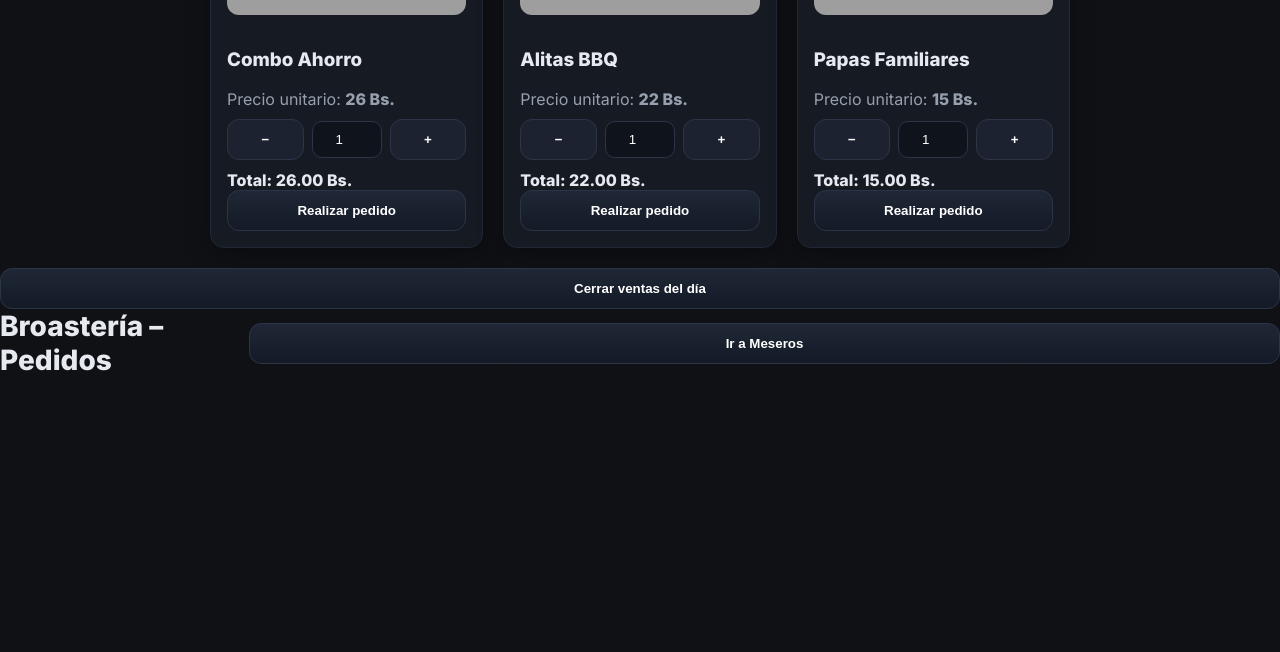
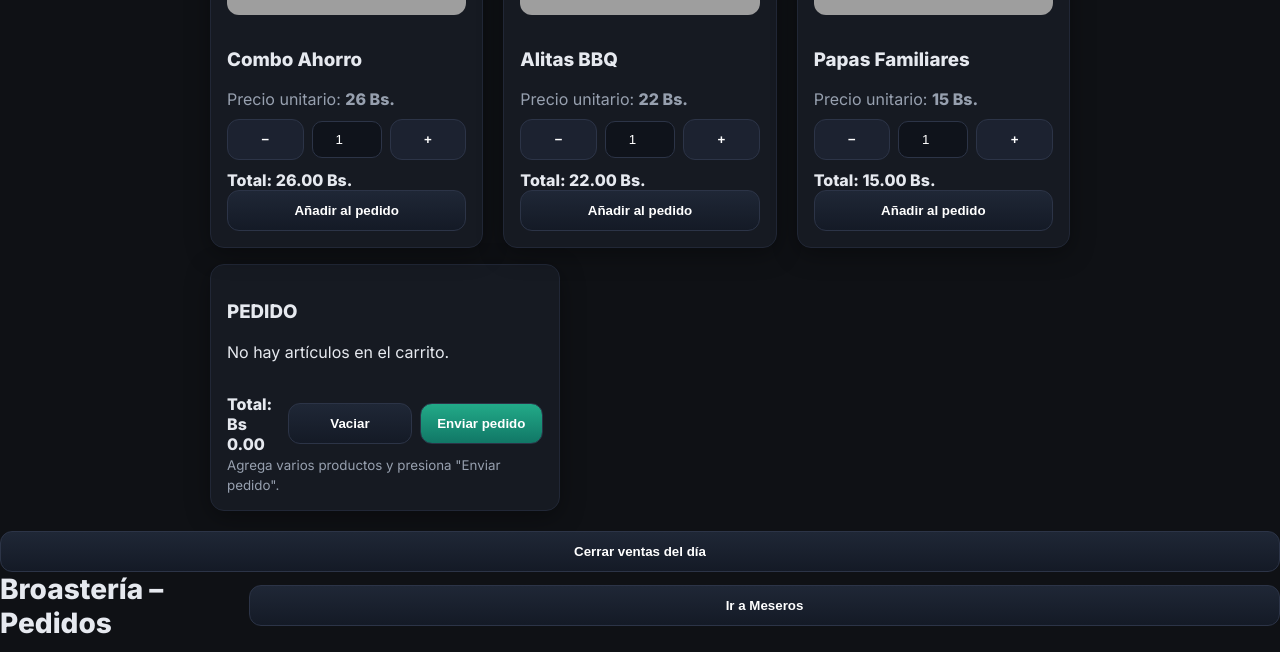
Before and after one commit to eddyNTR/Restaurante, a Flask app: page / in a window 1280 px wide. Shown: the part 360-1012 px from the top of the page. Before the commit the page ends 731 px from the top, so only its background shows below. Run offline with Flask 3, Linux system fonts and the light colour scheme; grey boxes are pictures that could not be loaded.

Commit message:
añadido lista de pedidos

```diff
--- a/static/main.js
+++ b/static/main.js
@@ -1,4 +1,4 @@
-// static/main.js (reemplaza el anterior)
+// static/main.js (archivo completo, pegar reemplazando el anterior)
 
 // --- CONFIG ---
 const GAS_EXEC_URL =
@@ -85,7 +85,6 @@ async function sendOrder(payload) {
     const gasResp = await sendToGAS(payload);
 
     // 2) NOTIFICAR al tablero (Flask) en paralelo (no bloqueante)
-    //    intentamos siempre, aunque GAS haya fallado (para que meseros vean la comanda)
     sendToFlask(payload)
       .then((fResp) => {
         if (!fResp.ok)
@@ -110,7 +109,173 @@ async function sendOrder(payload) {
   }
 }
 
-// --- Lógica de tarjetas (mantiene tu comportamiento actual) ---
+// ------------------ CARRITO ------------------
+// carrito en memoria
+const CART = []; // {id,item,qty,unitPrice,totalPrice}
+
+// helper: encuentra índice por item (nombre exacto)
+function findInCart(item) {
+  return CART.findIndex((x) => x.item === item);
+}
+
+function addToCart(item, qty, unitPrice) {
+  qty = parseInt(qty || 1, 10);
+  const idx = findInCart(item);
+  if (idx === -1) {
+    CART.push({
+      id: Math.random().toString(36).slice(2, 9),
+      item,
+      qty,
+      unitPrice: Number(unitPrice) || 0,
+      totalPrice: (Number(unitPrice) || 0) * qty,
+    });
+  } else {
+    CART[idx].qty += qty;
+    CART[idx].totalPrice = CART[idx].qty * (Number(unitPrice) || 0);
+  }
+  renderCart();
+}
+
+function removeFromCart(itemId) {
+  const i = CART.findIndex((x) => x.id === itemId);
+  if (i !== -1) {
+    CART.splice(i, 1);
+    renderCart();
+  }
+}
+
+function updateQty(itemId, newQty) {
+  const i = CART.findIndex((x) => x.id === itemId);
+  if (i !== -1) {
+    CART[i].qty = Math.max(1, parseInt(newQty || 1, 10));
+    CART[i].totalPrice = CART[i].qty * (Number(CART[i].unitPrice) || 0);
+    renderCart();
+  }
+}
+
+function clearCart() {
+  CART.length = 0;
+  renderCart();
+}
+
+function renderCart() {
+  const list = document.getElementById("cartList");
+  const totalSpan = document.getElementById("cartTotal");
+  if (!list) return;
+  if (CART.length === 0) {
+    list.innerHTML = "No hay artículos en el carrito.";
+    totalSpan.textContent = "0.00";
+    return;
+  }
+  let html = '<div style="display:flex;flex-direction:column;gap:8px">';
+  let total = 0;
+  CART.forEach((it) => {
+    total += Number(it.totalPrice || 0);
+    html += `
+      <div style="display:flex;gap:8px;align-items:center;justify-content:space-between;">
+        <div style="flex:1">
+          <strong>${it.item}</strong><br/>
+          <small class="muted">Bs ${Number(it.unitPrice).toFixed(2)} c/u</small>
+        </div>
+        <div style="display:flex;gap:6px;align-items:center;">
+          <input data-id="${
+            it.id
+          }" class="cart-qty" type="number" min="1" value="${
+      it.qty
+    }" style="width:64px;text-align:center;padding:6px;border-radius:6px;background:#0f131b;border:1px solid #2c3447;color:#fff;">
+          <div style="width:80px;text-align:right">Bs ${Number(
+            it.totalPrice
+          ).toFixed(2)}</div>
+          <button data-id="${
+            it.id
+          }" class="cart-remove quick-btn" style="width:42px;padding:6px">×</button>
+        </div>
+      </div>
+    `;
+  });
+  html += "</div>";
+  list.innerHTML = html;
+  totalSpan.textContent = total.toFixed(2);
+
+  // attach events
+  document.querySelectorAll(".cart-remove").forEach((b) => {
+    b.onclick = () => removeFromCart(b.dataset.id);
+  });
+  document.querySelectorAll(".cart-qty").forEach((i) => {
+    i.onchange = (ev) => updateQty(i.dataset.id, ev.target.value);
+  });
+}
+
+// attachAddToCart: vincula un botón de tarjeta para que agregue al carrito
+function attachAddToCart(orderBtn, item, qtyInput, price) {
+  if (!orderBtn) return;
+  orderBtn.addEventListener("click", () => {
+    const q = parseInt(qtyInput.value || "1", 10);
+    addToCart(item, q, price);
+    showToast("Artículo agregado al carrito");
+  });
+}
+
+// --------- Envío del carrito (un solo botón) ---------
+async function sendCartAsSummary() {
+  // Opción A: enviar UNA FILA resumen -> item = "2x Pollo, 1x Combo", quantity = totalItems, price = total
+  if (CART.length === 0) {
+    showToast("El carrito está vacío");
+    return;
+  }
+  const total = CART.reduce((s, i) => s + (Number(i.totalPrice) || 0), 0);
+  const totalItems = CART.reduce((s, i) => s + Number(i.qty || 0), 0);
+  const itemSummary = CART.map((i) => `${i.qty}x ${i.item}`).join(" • ");
+  const payload = {
+    item: itemSummary,
+    quantity: totalItems,
+    notes: "",
+    price: total.toFixed(2),
+  };
+
+  // 1) enviar a GAS (form-urlencoded via sendToGAS helper)
+  setLoading(true);
+  try {
+    const gasResp = await sendToGAS(payload); // tu función existente (intenta proxy si falla)
+    // 2) notificar al Flask (tablero) – usamos la copia JSON
+    sendToFlask(payload).catch(() => {});
+    if (!gasResp.ok) {
+      showToast(
+        "❌ Error al guardar en Sheets: " +
+          (gasResp.error || gasResp.message || "")
+      );
+      return;
+    }
+    showToast("✅ Pedido enviado: " + itemSummary);
+    clearCart();
+  } catch (err) {
+    console.error(err);
+    showToast("❌ " + err.message);
+  } finally {
+    setLoading(false);
+  }
+}
+
+// Opcional: Opción B — enviar cada item como fila separada (descomenta/usa si prefieres)
+// async function sendCartAsMultipleRows() {
+//   setLoading(true);
+//   try {
+//     for (const it of CART) {
+//       const payload = { item: it.item, quantity: it.qty, notes:"", price: (it.totalPrice).toFixed(2) };
+//       await sendToGAS(payload);
+//       await sendToFlask(payload); // no bloquear, pero aquí lo hacemos secuencial
+//     }
+//     showToast("✅ Pedido enviado (varias filas)");
+//     clearCart();
+//   } catch (err) {
+//     console.error(err);
+//     showToast("❌ " + err.message);
+//   } finally {
+//     setLoading(false);
+//   }
+// }
+
+// ------------------ LÓGICA DE TARJETAS (INTEGRADA) ------------------
 function setupProductCard(card) {
   const price = parseFloat(card.dataset.price || "0");
   const item = card.dataset.item || "Producto";
@@ -127,38 +292,41 @@ function setupProductCard(card) {
     totalSpan.textContent = (q * price).toFixed(2);
   }
 
-  btnInc.addEventListener("click", () => {
+  btnInc?.addEventListener("click", () => {
     qtyInput.value = parseInt(qtyInput.value || "1", 10) + 1;
     recalc();
   });
-  btnDec.addEventListener("click", () => {
+  btnDec?.addEventListener("click", () => {
     qtyInput.value = Math.max(1, parseInt(qtyInput.value || "1", 10) - 1);
     recalc();
   });
-  qtyInput.addEventListener("input", recalc);
+  qtyInput?.addEventListener("input", recalc);
 
-  orderBtn.addEventListener("click", () => {
-    const q = parseInt(qtyInput.value || "1", 10);
-    const total = (q * price).toFixed(2);
-
-    // payload que se enviará tanto a GAS como a Flask (meseros)
-    const payload = { item, quantity: q, notes: "", price: total };
-
-    // Llamada principal (GAS + notificación a Flask)
-    sendOrder(payload);
-  });
+  // EN LUGAR DE enviar directo, ahora agregamos al carrito
+  attachAddToCart(orderBtn, item, qtyInput, price);
 
   recalc();
 }
 
-// --- Inicialización segura ---
+// ------------------ INICIALIZACIÓN ------------------
 document.addEventListener("DOMContentLoaded", () => {
+  // inicializar tarjetas
   document.querySelectorAll(".product-card").forEach(setupProductCard);
 
-  // opcional: si tienes botones globales (ej. cierre de día)
+  // render carrito
+  renderCart();
+
+  // botones del carrito
+  document.getElementById("btnClearCart")?.addEventListener("click", () => {
+    if (confirm("Vaciar el carrito?")) clearCart();
+  });
+  document.getElementById("btnSendCart")?.addEventListener("click", () => {
+    if (confirm("Enviar pedido al kitchen/meseros?")) sendCartAsSummary();
+  });
+
+  // boton cierre (GAS)
   document.getElementById("btnCierre")?.addEventListener("click", () => {
     if (confirm("¿Seguro que quieres cerrar las ventas del día?")) {
-      // el cierre se hace SOLO en GAS (mantener historial en Sheets)
       (async () => {
         try {
           setLoading(true);
@@ -181,12 +349,9 @@ document.addEventListener("DOMContentLoaded", () => {
       })();
     }
   });
+
+  // abrir tablero en nueva pestaña
+  document.getElementById("btnGoMeseros")?.addEventListener("click", () => {
+    window.open("/meseros", "_blank");
+  });
 });
-
-// Abrir tablero de meseros (misma pestaña)
-document.getElementById("btnGoMeseros")?.addEventListener("click", (e) => {
-  // si tu ruta es /meseros en Flask (recomendado):
-  window.location.href = "/meseros";
-  // si quieres abrir una URL completa en otro servidor, usa:
-  // window.location.href = "http://127.0.0.1:5000/meseros";
-});
--- a/templates/index.html
+++ b/templates/index.html
@@ -150,7 +150,7 @@
             <strong>Total: <span class="total-amount">26.00</span> Bs.</strong>
           </div>
           <button class="submit order-btn" type="button">
-            Realizar pedido
+            Añadir al pedido
           </button>
         </div>
 
@@ -171,7 +171,7 @@
             <strong>Total: <span class="total-amount">22.00</span> Bs.</strong>
           </div>
           <button class="submit order-btn" type="button">
-            Realizar pedido
+            Añadir al pedido
           </button>
         </div>
 
@@ -196,11 +196,36 @@
             <strong>Total: <span class="total-amount">15.00</span> Bs.</strong>
           </div>
           <button class="submit order-btn" type="button">
-            Realizar pedido
+            Añadir al pedido
           </button>
         </div>
 
         <!-- 🔁 Duplica más tarjetas aquí -->
+      </div>
+      <!-- Carrito: resumen y botones -->
+      <div id="cartCard" class="card" style="margin-top: 16px">
+        <h3>PEDIDO</h3>
+        <div id="cartList" style="min-height: 40px">
+          No hay artículos en el carrito.
+        </div>
+
+        <div
+          style="display: flex; gap: 8px; margin-top: 12px; align-items: center"
+        >
+          <strong>Total: Bs <span id="cartTotal">0.00</span></strong>
+          <div style="flex: 1"></div>
+          <button id="btnClearCart" class="submit">Vaciar</button>
+          <button
+            id="btnSendCart"
+            class="submit"
+            style="background: linear-gradient(180deg, #2a8, #176)"
+          >
+            Enviar pedido
+          </button>
+        </div>
+        <small class="muted"
+          >Agrega varios productos y presiona "Enviar pedido".</small
+        >
       </div>
     </div>
 
```
